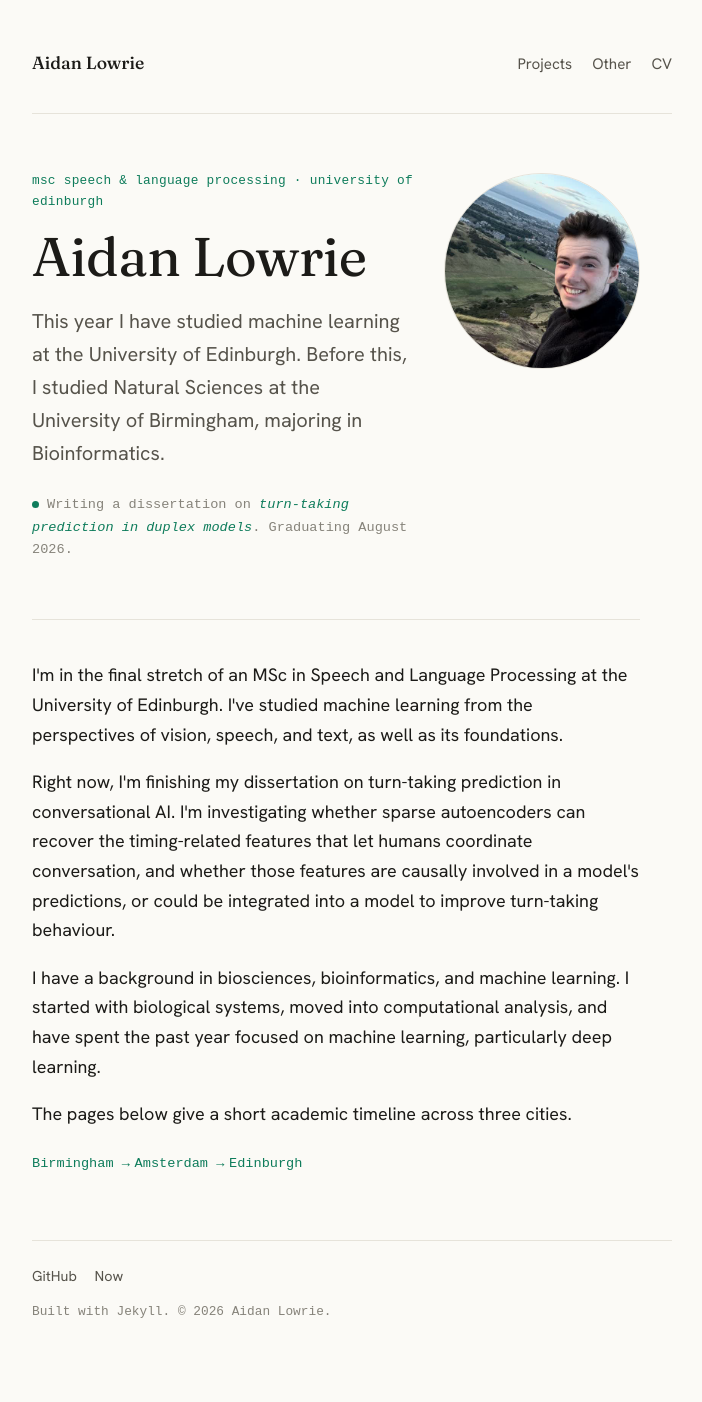
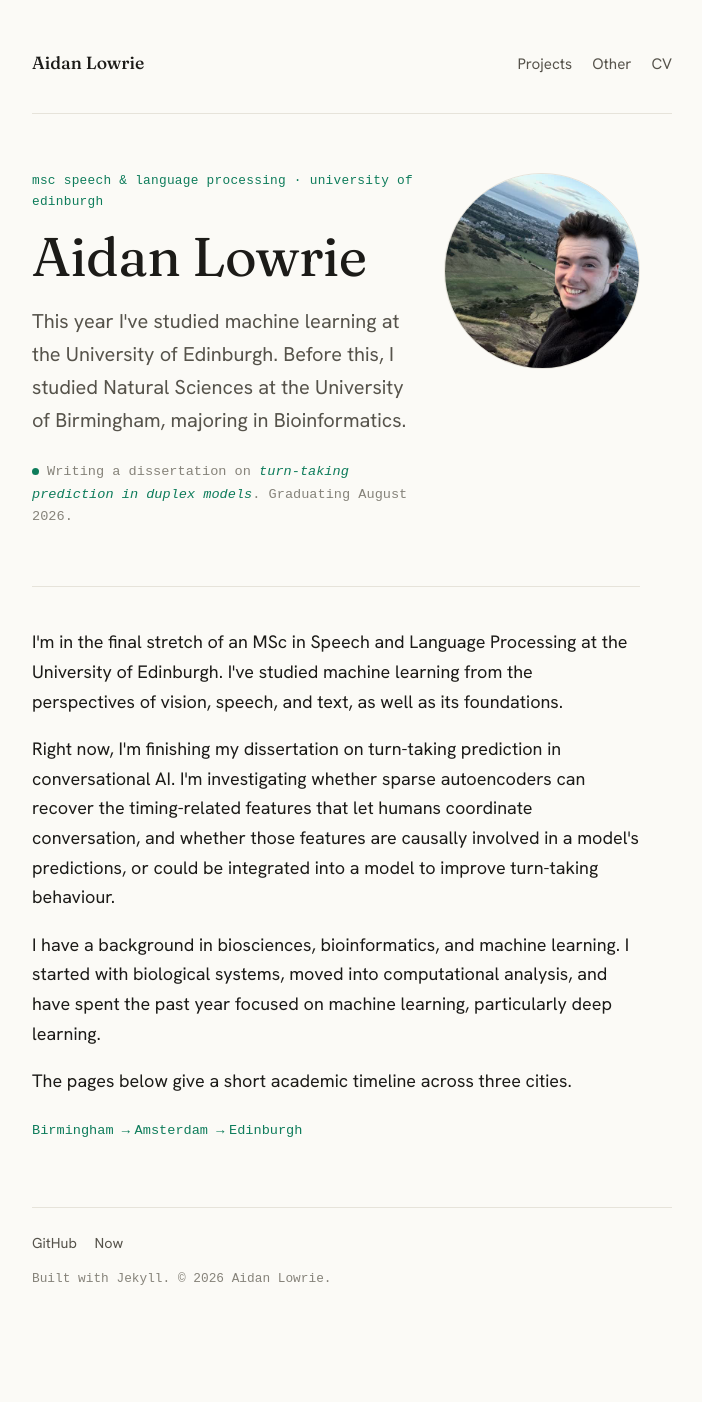
Before and after one commit to aidanlowrie/aidanlowrie.github.io, a Jekyll site: the page built from index.html, in a window 1280 px wide. Shown: the whole page, without its empty margins (288-990 px from the left). Built offline with Jekyll 4.4.1, drawn with Linux system fonts in a browser that asks for light colours; some web fonts are replaced; after the commit the page ends 1369 px from its top, so only the background shows below that.

Commit message:
Contract homepage study wording

```diff
--- a/index.html
+++ b/index.html
@@ -6,7 +6,7 @@ title: ""
   <div class="hero-intro">
     <p class="eyebrow reveal">msc speech &amp; language processing · university of edinburgh</p>
     <h1 class="hero-name reveal">Aidan Lowrie</h1>
-    <p class="hero-tagline reveal">This year I have studied machine learning at the University of Edinburgh. Before this, I studied Natural Sciences at the University of Birmingham, majoring in Bioinformatics.</p>
+    <p class="hero-tagline reveal">This year I've studied machine learning at the University of Edinburgh. Before this, I studied Natural Sciences at the University of Birmingham, majoring in Bioinformatics.</p>
     <p class="status reveal"><span class="dot"></span>Writing a dissertation on <em><a href="{{ '/projects/turn-taking/' | relative_url }}">turn-taking prediction in duplex models</a></em>. Graduating August 2026.</p>
   </div>
 
```
